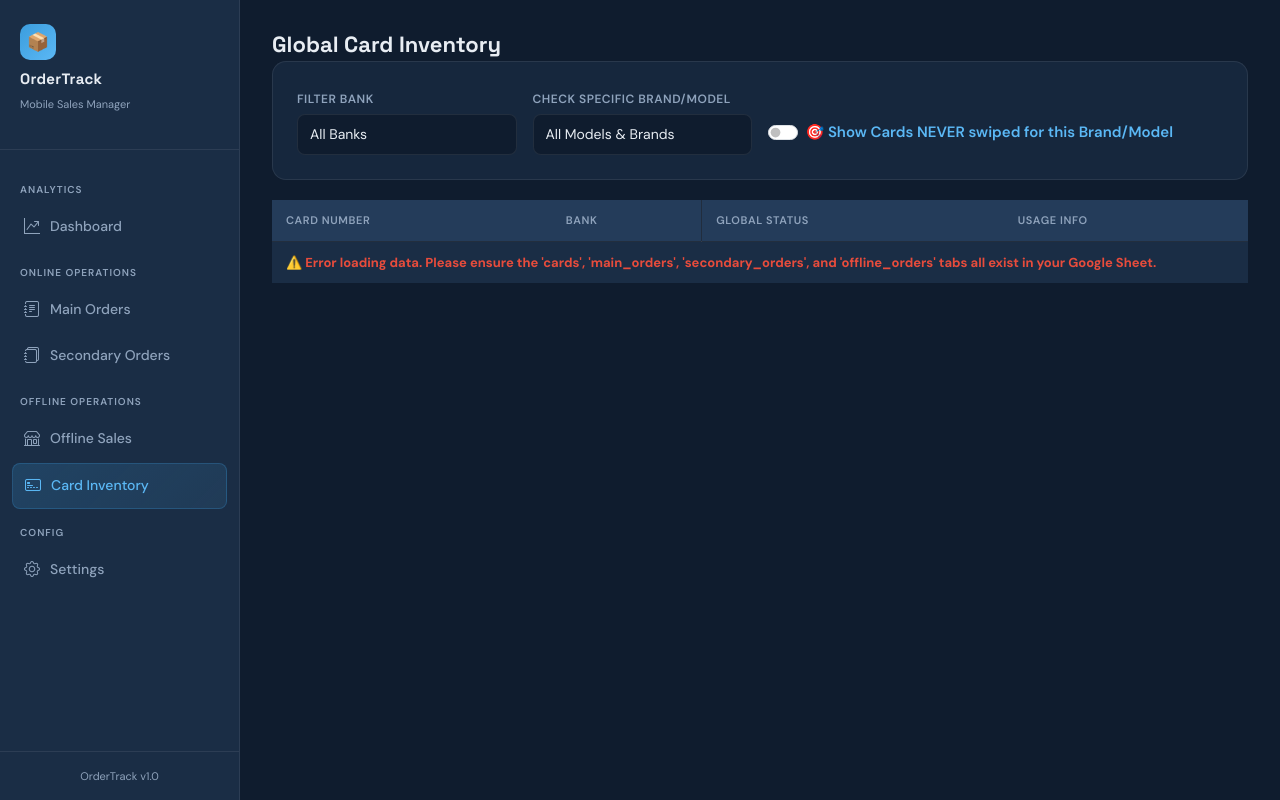
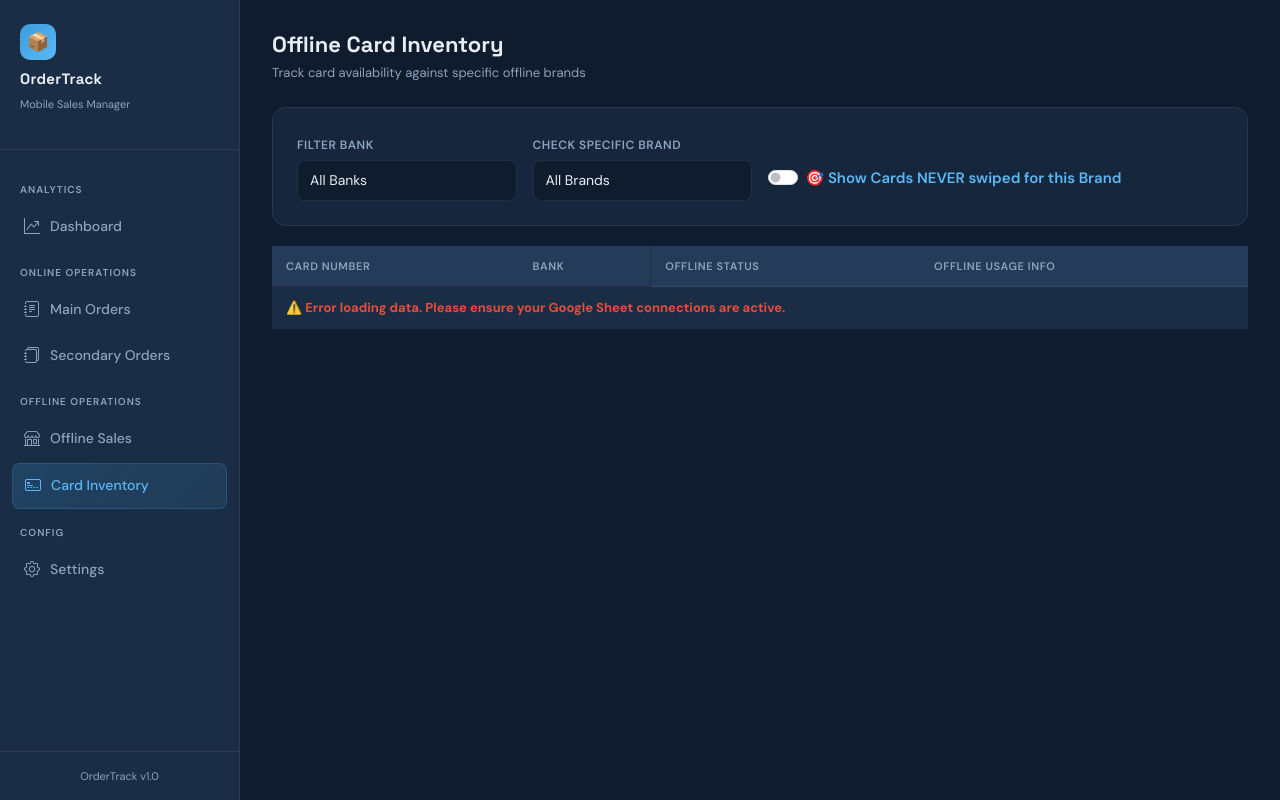
Before and after one commit to sadhukhangourab9-star/sales-tracker-made-by-claude, a Flask app: page /inventory in a window 1280 px wide. Run offline with Flask 3, Linux system fonts and the light colour scheme; data that the repository does not hold is empty; some libraries are stand-ins or nearby versions.

Commit message:
Update inventory.html

```diff
--- a/templates/inventory.html
+++ b/templates/inventory.html
@@ -1,9 +1,14 @@
 {% extends 'base.html' %}
 {% set active = 'inventory' %}
-{% block title %}Master Inventory — OrderTrack{% endblock %}
+{% block title %}Offline Inventory — OrderTrack{% endblock %}
 
 {% block content %}
-<div class="page-title">Global Card Inventory</div>
+<div class="page-header">
+  <div>
+    <div class="page-title">Offline Card Inventory</div>
+    <div class="page-subtitle">Track card availability against specific offline brands</div>
+  </div>
+</div>
 
 <div class="card-panel">
   <div class="row g-3 align-items-end">
@@ -14,15 +19,15 @@
       </select>
     </div>
     <div class="col-md-3">
-      <label class="form-label">Check specific Brand/Model</label>
+      <label class="form-label">Check specific Brand</label>
       <select id="f_model" class="form-select" onchange="runLogic()">
-        <option value="">All Models & Brands</option>
+        <option value="">All Brands</option>
       </select>
     </div>
     <div class="col-md-6 pb-2">
       <div class="form-check form-switch" style="font-size:15px;">
         <input class="form-check-input" type="checkbox" id="f_remaining" onchange="runLogic()">
-        <label class="form-check-label" style="color:var(--accent2);font-weight:600;">🎯 Show Cards NEVER swiped for this Brand/Model</label>
+        <label class="form-check-label" style="color:var(--accent2);font-weight:600;">🎯 Show Cards NEVER swiped for this Brand</label>
       </div>
     </div>
   </div>
@@ -31,7 +36,7 @@
 <div class="table-wrap">
   <table class="data-table">
     <thead>
-      <tr><th>Card Number</th><th>Bank</th><th>Global Status</th><th>Usage Info</th></tr>
+      <tr><th>Card Number</th><th>Bank</th><th>Offline Status</th><th>Offline Usage Info</th></tr>
     </thead>
     <tbody id="invBody"><tr><td colspan="4">Loading...</td></tr></tbody>
   </table>
@@ -40,78 +45,76 @@
 
 {% block scripts %}
 <script>
-let mCards = [], allSales = [];
+let mCards = [], offlineSales = [], offlineBrands = [];
 
 async function init() {
   try {
-    // Fetch all master cards and every single sale from all 3 tabs
-    const [cards, main, sec, off] = await Promise.all([
+    // 1. Fetch ONLY Master Cards, Offline Sales, and Offline Brands Master Data
+    const [cards, offSales, brands] = await Promise.all([
       api('/api/cards'),
-      api('/api/main-orders'),
-      api('/api/secondary-orders'),
-      api('/api/offline-orders')
+      api('/api/offline-orders'),
+      api('/api/brands')
     ]);
 
     mCards = cards;
-    allSales = [...main, ...sec, ...off];
+    offlineSales = offSales;
+    offlineBrands = brands;
 
-    // 1. Populate Bank Dropdown
+    // 2. Populate Bank Dropdown
     const types = [...new Set(mCards.map(c => c.card_type))].filter(Boolean).sort();
     types.forEach(t => document.getElementById('f_type').innerHTML += `<option value="${t}">${t}</option>`);
 
-    // 2. Populate Model/Brand Dropdown from ACTUAL sales data
-    // We check both 'model' (Online) and 'brand' (Offline) columns
-    const rawModels = allSales.map(s => s.model || s.brand).filter(Boolean);
-    const uniqueModels = [...new Set(rawModels)].sort();
-
-    uniqueModels.forEach(m => {
-      // Store the value as lowercase to make filtering foolproof
-      document.getElementById('f_model').innerHTML += `<option value="${m.toLowerCase()}">${m}</option>`;
+    // 3. Populate Brand Dropdown straight from your Settings Master Data
+    offlineBrands.forEach(b => {
+      let bName = b.name || b.brand_name;
+      if(bName) {
+        document.getElementById('f_model').innerHTML += `<option value="${bName.toLowerCase()}">${bName}</option>`;
+      }
     });
 
     runLogic();
 
   } catch (err) {
-    // If the server throws a 500 error, this will catch it and print it to the screen
-    document.getElementById('invBody').innerHTML = `<tr><td colspan="4" style="color:var(--red); font-weight:bold;">⚠️ Error loading data. Please ensure the 'cards', 'main_orders', 'secondary_orders', and 'offline_orders' tabs all exist in your Google Sheet.</td></tr>`;
+    document.getElementById('invBody').innerHTML = `<tr><td colspan="4" style="color:var(--red); font-weight:bold;">⚠️ Error loading data. Please ensure your Google Sheet connections are active.</td></tr>`;
     console.error("Fetch Error:", err);
   }
 }
 
 function runLogic() {
   const sType = document.getElementById('f_type').value;
-  const sModel = document.getElementById('f_model').value;
+  const sBrand = document.getElementById('f_model').value;
   const sRem = document.getElementById('f_remaining').checked;
 
   let result = [...mCards];
 
-  // 1. Filter by Bank
+  // Filter by Bank
   if(sType) result = result.filter(c => c.card_type === sType);
 
-  // 2. Filter by "Remaining for Model"
-  if(sRem && sModel) {
-    // Find all cards used for this EXACT model/brand
-    const usedCards = allSales.filter(s => {
-      const m = (s.model || s.brand || '').toLowerCase();
-      return m === sModel;
+  // Filter by "Remaining for Brand"
+  if(sRem && sBrand) {
+    // Find all cards used for this EXACT offline brand
+    const usedCards = offlineSales.filter(s => {
+      const b = (s.brand || '').toLowerCase();
+      return b === sBrand;
     }).map(s => String(s.last_digits));
 
     // Keep only the cards that are NOT in the used list
     result = result.filter(c => !usedCards.includes(String(c.last_digits)));
   }
 
-  // 3. Render the table
+  // Render the table
   let html = '';
   if (result.length === 0) {
     html = '<tr><td colspan="4" class="text-center" style="color:var(--muted); padding: 20px;">No cards found matching criteria.</td></tr>';
   } else {
     result.forEach(c => {
-      const usages = allSales.filter(s => String(s.last_digits) === String(c.last_digits));
+      // Check usages strictly against offline sales
+      const usages = offlineSales.filter(s => String(s.last_digits) === String(c.last_digits));
       const isUsed = usages.length > 0;
 
-      let usageText = 'Never Swiped Anywhere';
+      let usageText = 'Never Swiped Offline';
       if (isUsed) {
-        usageText = `Swiped ${usages.length} time(s). Last seen: ${usages[0].model || usages[0].brand || 'Unknown'}`;
+        usageText = `Swiped ${usages.length} time(s). Last seen: ${usages[0].brand || 'Unknown'}`;
       }
 
       html += `<tr>
```
